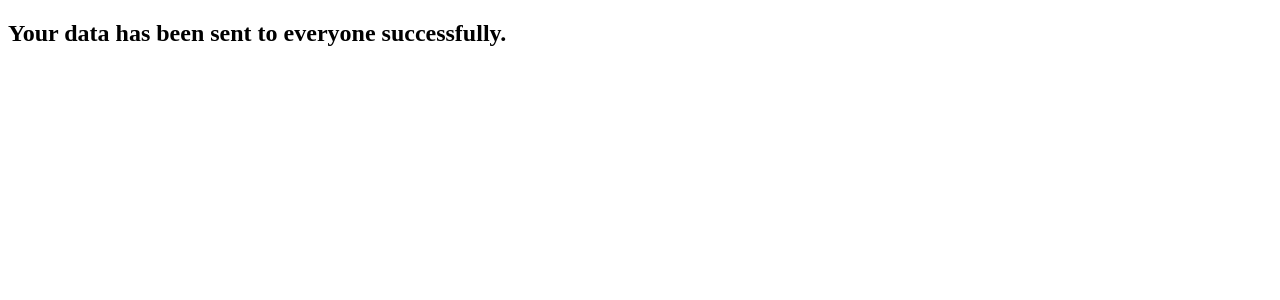
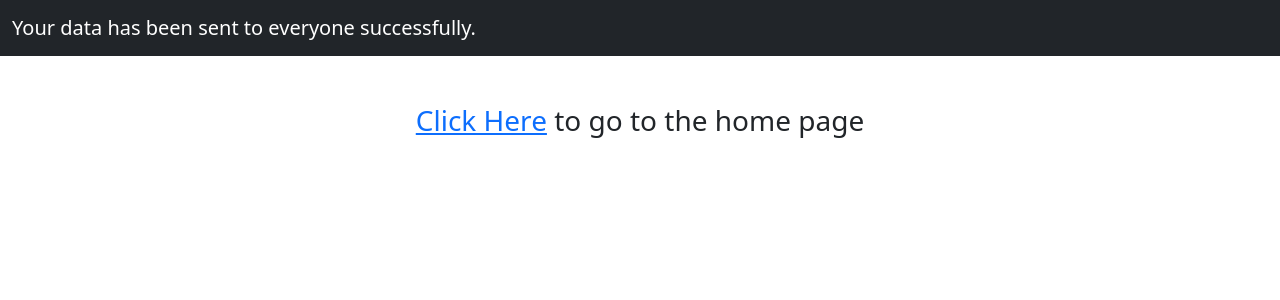
Before and after one commit to AdityaKumarPal/WhatsappBulkMessageSender, a Django app: template templates/success.html in a window 1280 px wide. Shown: the top 300 px of the page. Run offline with Django 5.2, Linux system fonts and the light colour scheme; the template is opened without the code that fills it, so the values that code supplies are empty.

Commit message:
Modified Success.html

```diff
--- a/templates/success.html
+++ b/templates/success.html
@@ -2,9 +2,27 @@
 <!DOCTYPE html>
 <html>
 <head>
-    <title>Success</title>
+    <meta charset="utf-8">
+    <meta name="viewport" content="width=device-width, initial-scale=1">
+    <title>
+        Success
+    </title>
+    <link href="https://cdn.jsdelivr.net/npm/bootstrap@5.3.3/dist/css/bootstrap.min.css" rel="stylesheet"
+        integrity="sha384-QWTKZyjpPEjISv5WaRU9OFeRpok6YctnYmDr5pNlyT2bRjXh0JMhjY6hW+ALEwIH" crossorigin="anonymous">
 </head>
 <body>
-    <h2>Your data has been sent to everyone successfully.</h2>
+
+    <nav class="navbar navbar-expand-lg navbar-dark bg-dark">
+        <div class="container-fluid text">
+            <a class="navbar-brand" href="">Your data has been sent to everyone successfully.</a>
+            <button class="navbar-toggler" type="button" data-bs-toggle="collapse" data-bs-target="#navbarSupportedContent"
+                aria-controls="navbarSupportedContent" aria-expanded="false" aria-label="Toggle navigation">
+                <span class="navbar-toggler-icon"></span>
+            </button>
+
+        </div>
+    </nav>
+
+    <h3 class="m-4 p-4 text-center"><a href="/">Click Here</a> to go to the home page </h3>
 </body>
 </html>
```
